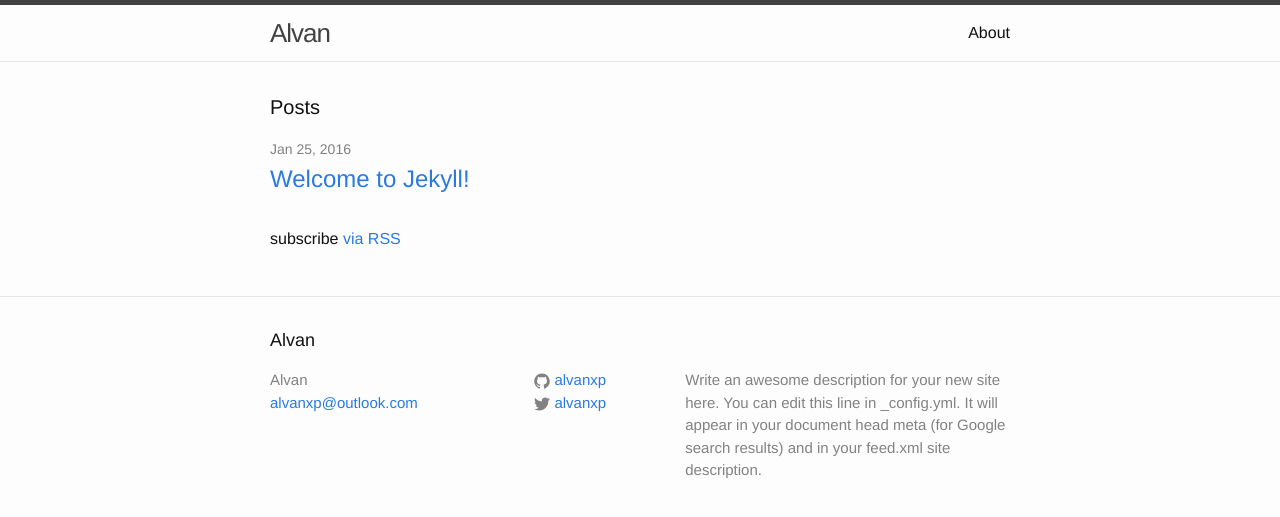
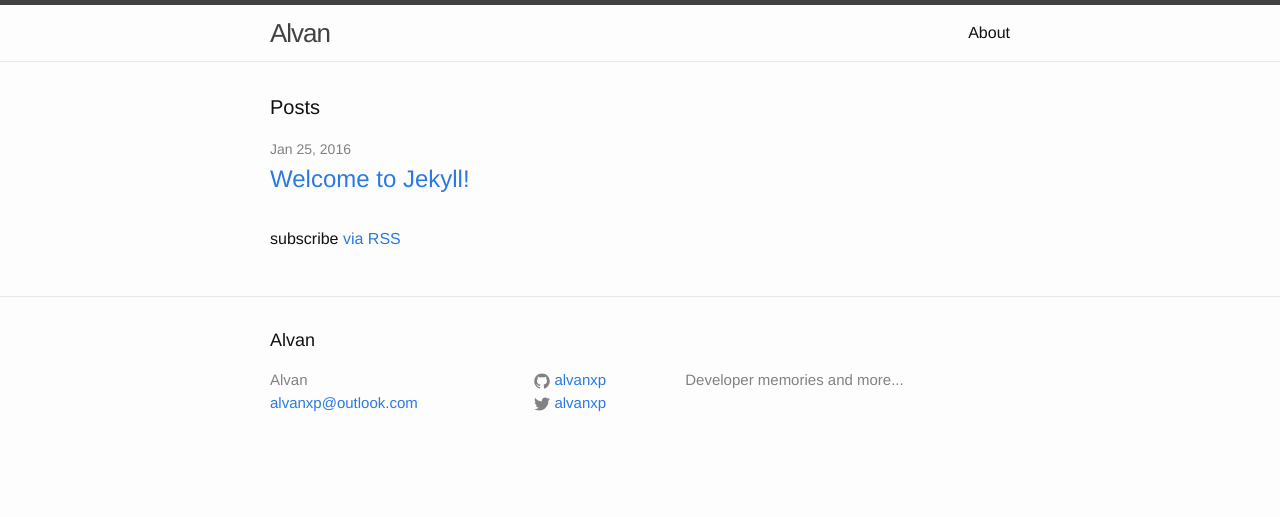
Before and after one commit to alvanxp/alvanxp.github.io, a Jekyll site: the page built from index.html, in a window 1280 px wide. Shown: the top 517 px of the page. Built offline with Jekyll 4.4.1, drawn with Linux system fonts in a browser that asks for light colours.

Commit message:
Description update2

```diff
--- a/_config.yml
+++ b/_config.yml
@@ -9,9 +9,7 @@
 title: Alvan
 email: alvanxp@outlook.com
 description: > # this means to ignore newlines until "baseurl:"
-  Write an awesome description for your new site here. You can edit this
-  line in _config.yml. It will appear in your document head meta (for
-  Google search results) and in your feed.xml site description.
+  Developer memories and more...
 baseurl: "" # the subpath of your site, e.g. /blog
 url: "http://yourdomain.com" # the base hostname & protocol for your site
 twitter_username: alvanxp
```
